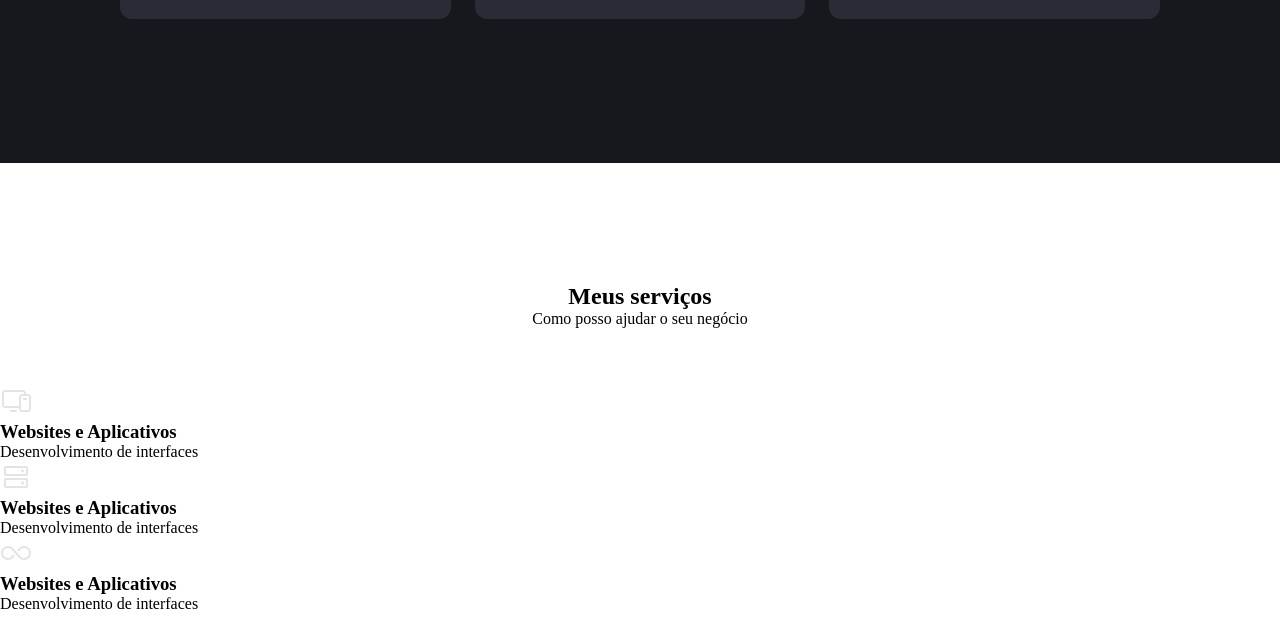
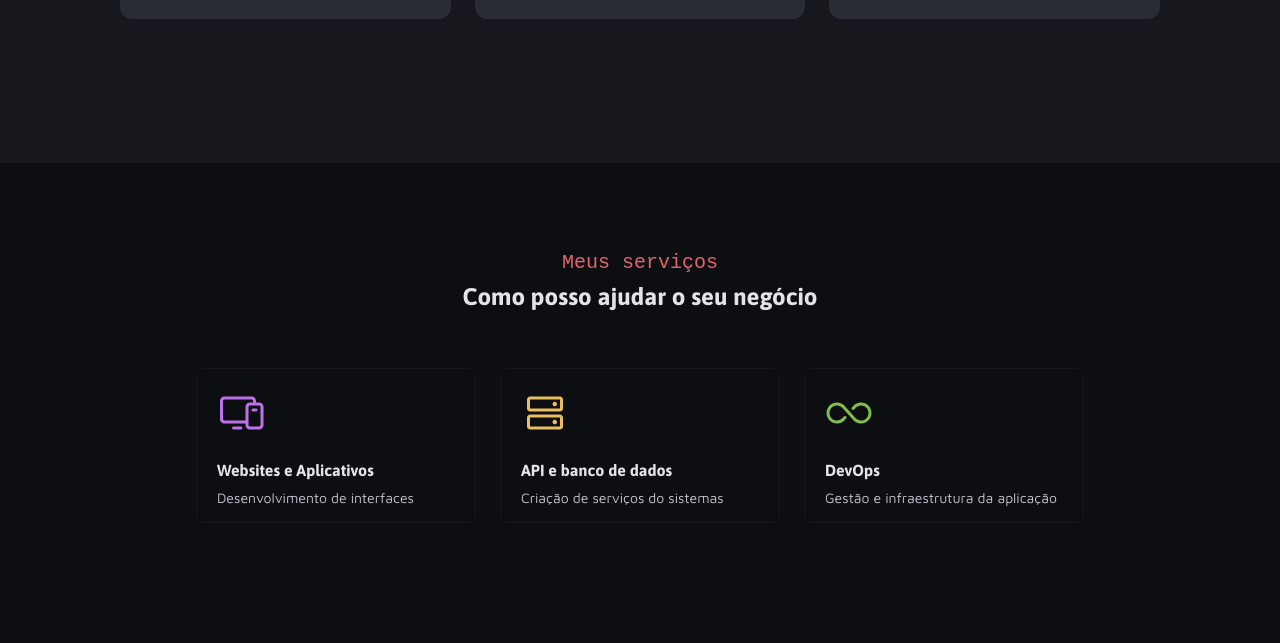
Before and after one commit to DescomplicaDevDan/Portifolio-DEV, a plain HTML site: page index.html in a window 1280 px wide. Shown: the part 1214-1857 px from the top of the page. Before the commit the page ends 1827 px from the top, so only its background shows below. Drawn offline with Linux system fonts and the light colour scheme.

Commit message:
finalizando section services

```diff
--- a/index.html
+++ b/index.html
@@ -153,26 +153,28 @@
 
         <div class="services-grid">
             <div class="services-card">
-                <img src="./icons/Devices.svg" alt="Ícone de dispositivos">
-                <div>
+                <img src="./icons/Devices-pink.svg" alt="Ícone de dispositivos">
+                <div class="service-content">
                     <h3>Websites e Aplicativos</h3>
                     <p>Desenvolvimento de interfaces</p>
                 </div>
+            </div>
 
-                <div class="services-card">
-                <img src="./icons/HardDrives.svg" alt="Ícone de dispositivos">
-                <div>
-                    <h3>Websites e Aplicativos</h3>
-                    <p>Desenvolvimento de interfaces</p>
+            <div class="services-card">
+                <img src="./icons/HardDrives-yellow.svg" alt="Ícone de dispositivos">
+                <div class="service-content">
+                    <h3>API e banco de dados</h3>
+                    <p>Criação de serviços do sistemas</p>
                 </div>
+            </div>
 
-                <div class="services-card">
-                <img src="./icons/Infinity.svg" alt="Ícone de dispositivos">
-                <div>
-                    <h3>Websites e Aplicativos</h3>
-                    <p>Desenvolvimento de interfaces</p>
+            <div class="services-card">
+                <img src="./icons/Infinity-green.svg" alt="Ícone de dispositivos">
+                <div class="service-content">
+                    <h3>DevOps</h3>
+                    <p>Gestão e infraestrutura da aplicação</p>
                 </div>
-
+            </div>
 
 
             </div>
--- a/style/services.css
+++ b/style/services.css
@@ -0,0 +1,61 @@
+#services {
+    display: flex;
+    flex-direction: column;
+    align-items: center;
+    padding: 88px 0px 120px ;
+
+    background-color: var(--base-600);
+}
+
+#services header {
+    text-align: center;
+    padding: 0;
+}
+
+
+#services h2 {
+    font: var(--subtitle);
+    color: var(--principal-red);
+    margin-bottom: 8px;
+}
+
+#services p {
+    font: var(--title-md);
+    color: var(--base-100);
+
+}
+
+.services-grid {
+    display: grid;
+    grid-template-columns: 1fr 1fr 1fr;
+    gap: 24px;
+    max-width: 1040px;
+    padding-top: 56px;
+}
+
+.services-card {
+    background-color: var(--base-600);
+    border-radius: 8px;
+    text-align: left;
+    border: 1px solid var(--base-500);
+    box-sizing: border-box;
+    width: 280px;
+    height: 155px;
+    padding: 20px;
+}
+
+.services-card img {
+    margin-bottom: 20px;
+}
+
+#services .service-content h3 {
+    font: var(--title-sm);
+    color: var(--base-100);
+    margin-bottom: 8px;
+}
+
+#services .service-content p{
+    font: var(--text-sm);
+    color: var(--base-200);
+
+}
```
Also changed, not shown: icons/Devices-pink.svg (added), icons/HardDrives-yellow.svg (added), icons/Infinity-green.svg (added).
